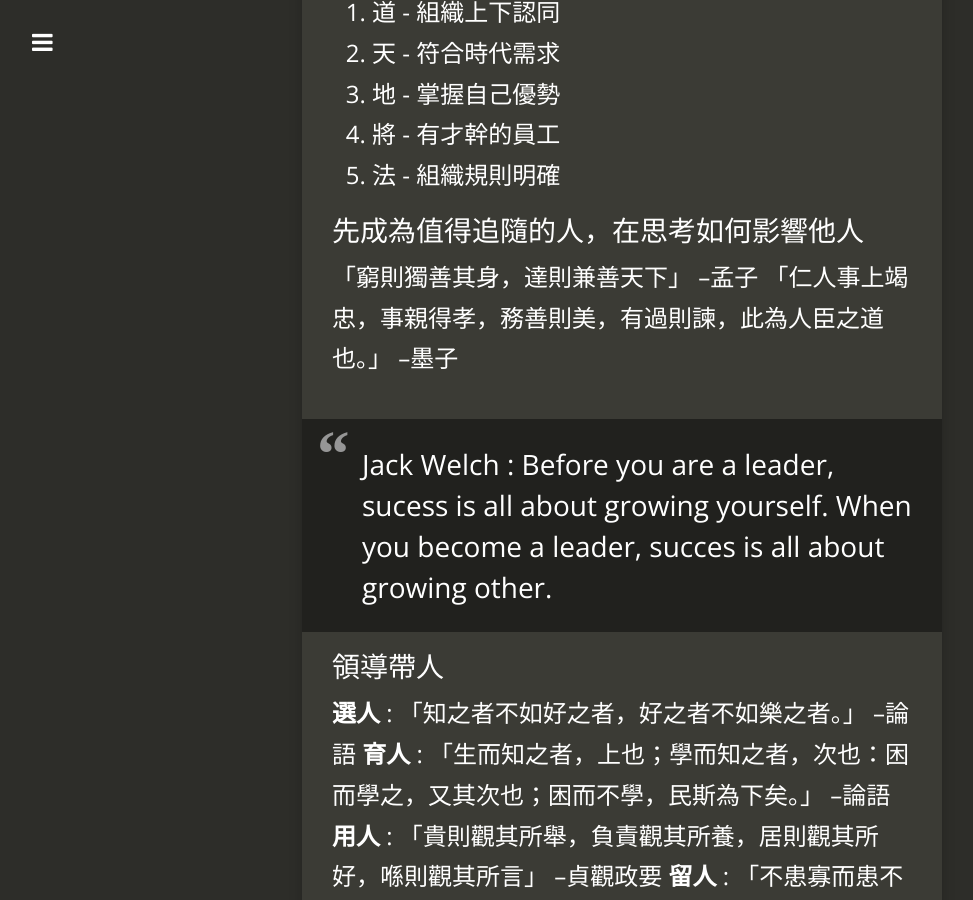
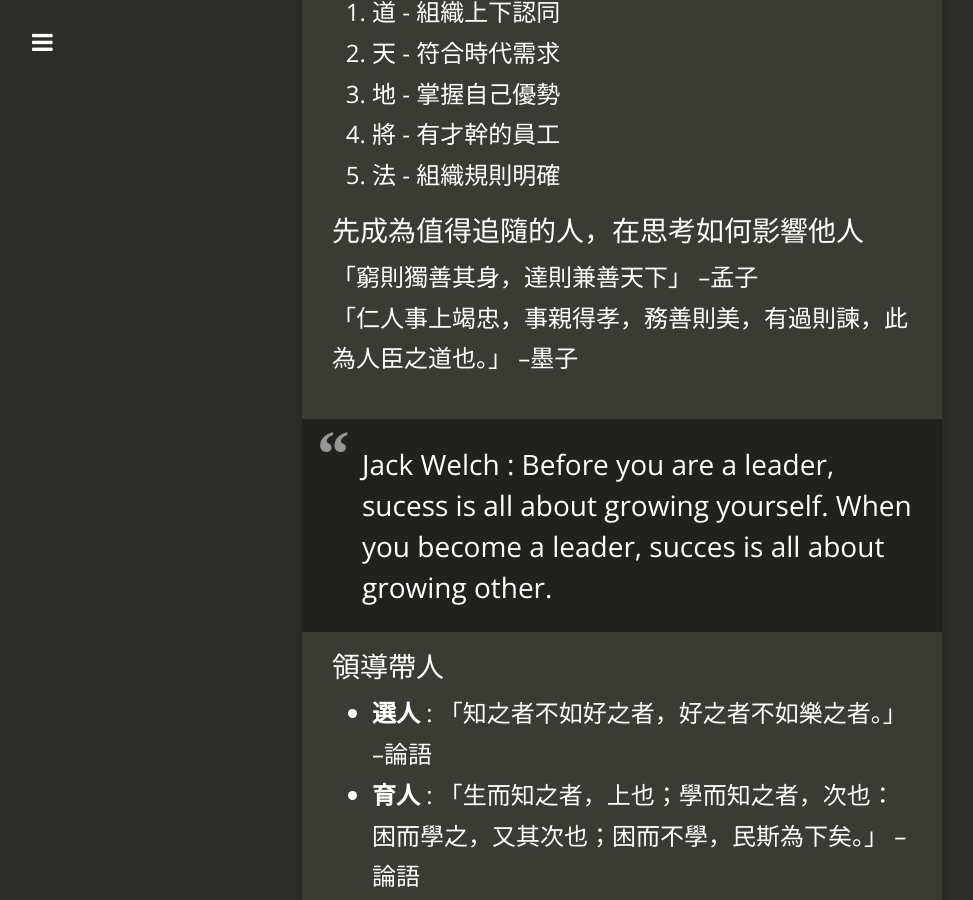
Before and after one commit to jeremywangyuan/Jeremywangyuan.github.io, a Jekyll site: the page built from _posts/2017-10-30-study-note.md, in a window 1280 px wide and 900 px high, scrolled down 1020 px. Shown: the whole window, without its empty margins (18-991 px from the left). Built offline with Jekyll 4.4.1, drawn with Linux system fonts in a browser that asks for light colours; nearby versions of some CDN libraries; some web fonts are replaced.

```diff
--- a/_posts/2017-10-30-study-note.md
+++ b/_posts/2017-10-30-study-note.md
@@ -30,13 +30,13 @@ tags:
 
 ### 先成為值得追隨的人，在思考如何影響他人
 
-「窮則獨善其身，達則兼善天下」 --孟子
+「窮則獨善其身，達則兼善天下」 --孟子<br>
 「仁人事上竭忠，事親得孝，務善則美，有過則諫，此為人臣之道也。」 --墨子
 > Jack Welch : Before you are a leader, sucess is all about growing yourself. When you become a leader, succes is all about growing other.
 
 ### 領導帶人
 
-<B>選人</B> : 「知之者不如好之者，好之者不如樂之者。」 --論語
-<B>育人</B> : 「生而知之者，上也；學而知之者，次也：困而學之，又其次也；困而不學，民斯為下矣。」 --論語
-<B>用人</B> : 「貴則觀其所舉，負責觀其所養，居則觀其所好，喺則觀其所言」 --貞觀政要
-<B>留人</B> : 「不患寡而患不均，不患貧而患不安。蓋君無貧，和無寡，安無傾。」 --論語
+- <B>選人</B> : 「知之者不如好之者，好之者不如樂之者。」 --論語
+- <B>育人</B> : 「生而知之者，上也；學而知之者，次也：困而學之，又其次也；困而不學，民斯為下矣。」 --論語
+- <B>用人</B> : 「貴則觀其所舉，負責觀其所養，居則觀其所好，喺則觀其所言」 --貞觀政要
+- <B>留人</B> : 「不患寡而患不均，不患貧而患不安。蓋君無貧，和無寡，安無傾。」 --論語
```
